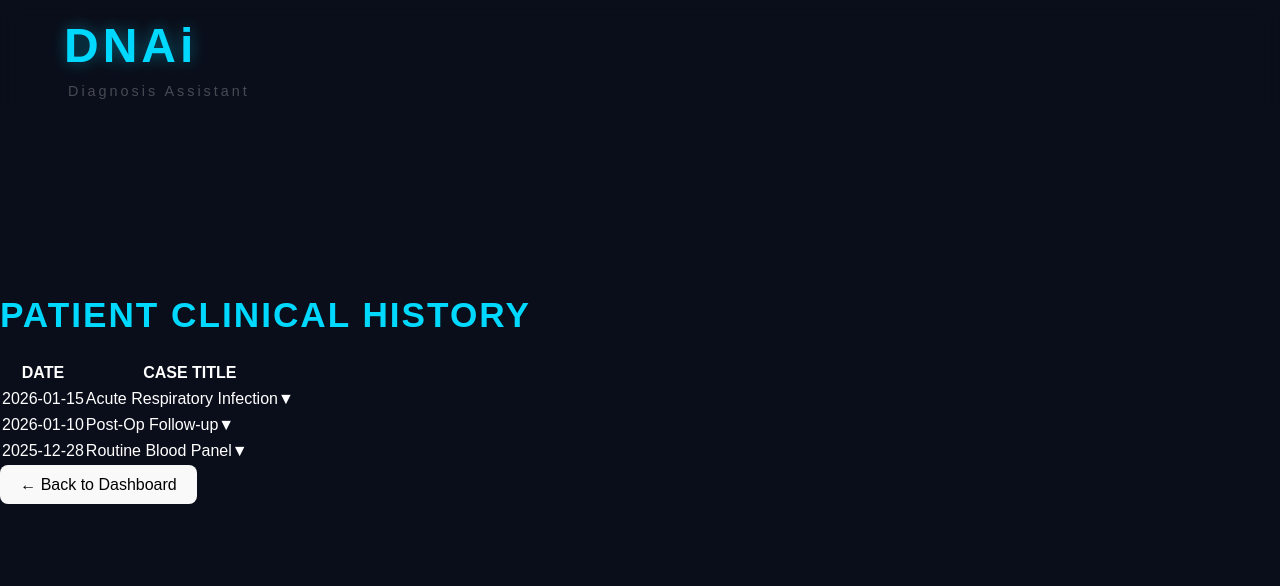
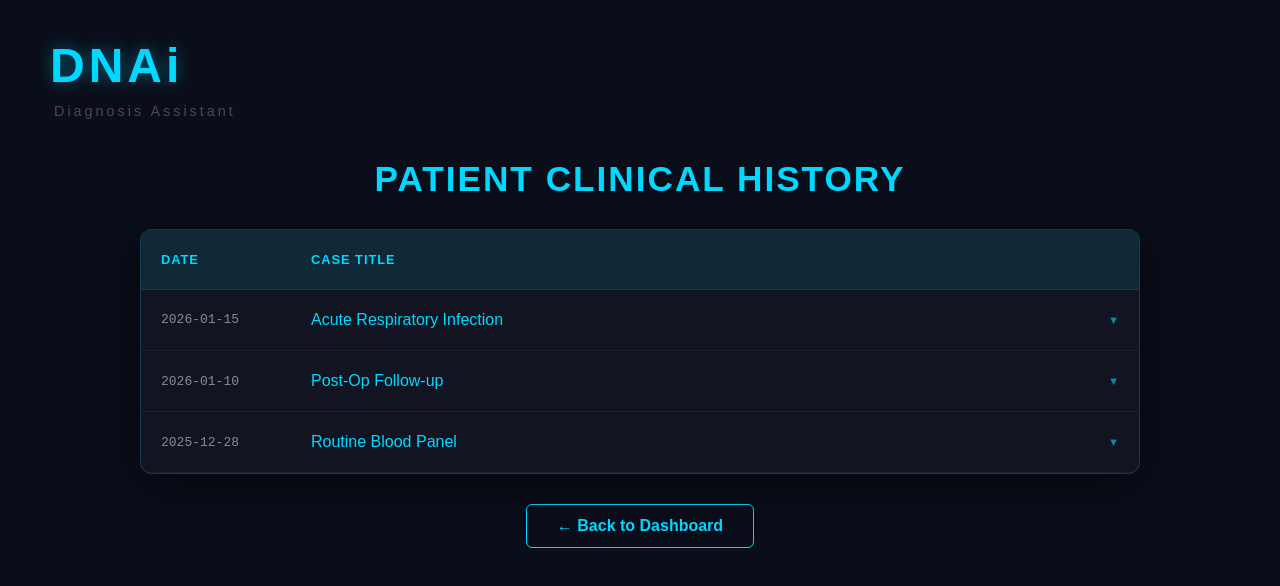
Before and after one commit to kalpeshkarnawat19/DNAi-frontend, a React (Vite) app: page /PatientFile in a window 1280 px wide. Shown: the top 586 px of the page. Built offline with nearby package versions, Linux system fonts and the light colour scheme.

Commit message:
UI for patient file

```diff
--- a/src/css/patientfile.css
+++ b/src/css/patientfile.css
@@ -1,153 +1,138 @@
-:root {
-  --neon-cyan: #00f2ff;
-  --bg-dark: #05070a;
-}
-
-/* 1. Navbar - Pinned to top */
-.branding {
-  position: fixed;
-  top: 0;
-  left: 0;
-  width: 100%;
-  background: rgba(5, 7, 10, 0.95);
-  backdrop-filter: blur(10px);
-  z-index: 100;
-  padding: 20px 5%;
-  box-sizing: border-box; /* Prevents padding from adding to width */
-}
-
-/* 2. Main Viewport */
-.app-viewport.patient-file-layout {
+/* --- 1. LAYOUT & SAFE ZONE --- */
+.patient-file-page {
+  width: 100vw;
+  height: 100vh;
+  background-color: #0a0e1a;
   display: flex;
-  flex-direction: column;
-  align-items: center;
-  height: 100vh;
-  background-color: var(--bg-dark);
+  justify-content: center;
+  padding-top: 160px;
+  /* Offset for DNAi Logo */
   overflow: hidden;
 }
 
-/* 3. Content Wrapper - Fixes the "Shrinking" */
-.file-content {
+.file-content-wrapper {
   width: 90%;
-  max-width: 1200px;
-  display: flex;
-  flex-direction: column;
-  height: calc(100vh - 120px); /* Dynamic height calculation */
-  margin-top: 100px;
-  flex-shrink: 0; /* Prevents the whole box from squishing */
+  max-width: 1000px;
 }
 
-/* 4. Header & Identity Alignment */
-.file-header {
+.page-title {
+  color: #00d9ff;
+  font-size: 2.2rem;
+  margin-bottom: 30px;
+  letter-spacing: 2px;
+}
+
+/* --- 2. THE CLINICAL TABLE --- */
+.table-container {
+  background: rgba(20, 24, 36, 0.8);
+  backdrop-filter: blur(15px);
+  border: 1px solid rgba(0, 217, 255, 0.2);
+  border-radius: 12px;
+  overflow: hidden;
+  box-shadow: 0 10px 40px rgba(0, 0, 0, 0.5);
+}
+
+.clinical-table {
+  width: 100%;
+  border-collapse: collapse;
+  text-align: left;
+}
+
+th {
+  background: rgba(0, 217, 255, 0.1);
+  color: #00d9ff;
+  padding: 20px;
+  font-size: 0.8rem;
+  text-transform: uppercase;
+  letter-spacing: 1px;
+  border-bottom: 1px solid rgba(0, 217, 255, 0.2);
+}
+
+td {
+  padding: 18px 20px;
+  color: rgba(255, 255, 255, 0.9);
+  border-bottom: 1px solid rgba(255, 255, 255, 0.05);
+}
+
+.date-col {
+  width: 150px;
+  color: rgba(255, 255, 255, 0.5);
+  font-family: monospace;
+}
+
+/* --- 3. CLICKABLE TITLE LOGIC --- */
+.title-col.clickable {
+  color: #00d9ff;
+  cursor: pointer;
   display: flex;
   justify-content: space-between;
-  align-items: flex-end;
-  padding-bottom: 20px;
-  border-bottom: 1px solid rgba(0, 242, 255, 0.1);
-  width: 100%; /* Ensures it spans the whole width */
+  align-items: center;
+  transition: all 0.2s ease;
 }
 
-.patient-identity {
-  display: flex;
-  flex-direction: column;
-  align-items: flex-start;
-  gap: 4px;
+.title-col.clickable:hover {
+  background: rgba(0, 217, 255, 0.05);
+  text-shadow: 0 0 8px rgba(0, 217, 255, 0.4);
 }
 
-.patient-identity h1 {
-  font-size: 2.5rem;
-  font-weight: 200;
-  margin: 0;
-  line-height: 1.1;
-  color: white;
+.active-row td {
+  background: rgba(0, 217, 255, 0.08);
 }
 
-.patient-id-badge {
-  color: var(--neon-cyan);
-  letter-spacing: 2px;
-  font-size: 0.9rem;
-  text-transform: uppercase;
-  margin: 0;
-  display: block;
+/* --- 4. REVEALED BODY STYLING --- */
+.detail-row td {
+  background: rgba(0, 0, 0, 0.2);
+  padding: 0;
+  /* Important for the inner div animation */
 }
 
-/* 5. Scrollable Area */
-.table-scroll-container {
-  flex-grow: 1;
-  overflow-y: auto;
-  margin-top: 20px;
-  padding-right: 10px;
-  width: 100%; /* Important: forces container to be wide */
+.body-reveal {
+  padding: 25px 40px;
+  border-left: 3px solid #00d9ff;
+  animation: slideIn 0.3s ease-out;
 }
 
-.history-section {
-  background: rgba(255, 255, 255, 0.02);
-  border: 1px solid rgba(0, 242, 255, 0.1);
-  border-radius: 15px;
-  padding: 30px;
-  backdrop-filter: blur(10px);
-  width: 100%;
-  box-sizing: border-box; /* Includes padding in width calculation */
+.body-reveal strong {
+  color: #00d9ff;
+  display: block;
+  margin-bottom: 10px;
+  font-size: 0.75rem;
 }
 
-/* 6. Table Styling */
-.history-table {
-  width: 100%;
-  border-collapse: separate;
-  border-spacing: 0 12px;
+.body-reveal p {
+  line-height: 1.6;
+  color: rgba(255, 255, 255, 0.8);
 }
 
-.history-table th {
-  text-align: left;
-  padding: 0 15px 15px 15px;
-  color: var(--neon-cyan);
-  text-transform: uppercase;
-  font-size: 0.8rem;
-  border-bottom: 1px solid rgba(0, 242, 255, 0.2);
+@keyframes slideIn {
+  from {
+    opacity: 0;
+    transform: translateY(-5px);
+  }
+
+  to {
+    opacity: 1;
+    transform: translateY(0);
+  }
 }
 
-.history-table td {
-  padding: 25px 20px;
-  background: rgba(255, 255, 255, 0.03);
-  color: rgba(255, 255, 255, 0.9);
-  vertical-align: top;
-  line-height: 1.6;
+.expand-arrow {
+  font-size: 0.7rem;
+  opacity: 0.6;
 }
 
-.visit-date {
-  width: 180px;
-  font-weight: bold;
-  color: var(--neon-cyan);
+.action-footer {
+  margin-top: 30px;
+  display: flex;
+  justify-content: center;
 }
 
-.visit-record {
-  font-size: 0.95rem;
+.back-btn {
+  background: transparent;
+  border: 1px solid #00d9ff;
+  color: #00d9ff;
+  padding: 12px 30px;
+  border-radius: 6px;
+  cursor: pointer;
+  font-weight: bold;
 }
-
-/* Row corner rounding */
-.history-table tr td:first-child { border-radius: 10px 0 0 10px; }
-.history-table tr td:last-child { border-radius: 0 10px 10px 0; }
-
-/* 7. Buttons */
-.glow-button.small {
-  padding: 10px 20px;
-  font-size: 0.8rem;
-  border-radius: 5px;
-  font-weight: bold;
-  cursor: pointer;
-  transition: 0.3s;
-  text-transform: uppercase;
-  background: transparent;
-  color: white;
-  border: 1px solid rgba(255, 255, 255, 0.2);
-}
-
-.glow-button.small:hover {
-  border-color: var(--neon-cyan);
-  color: var(--neon-cyan);
-  box-shadow: 0 0 15px rgba(0, 242, 255, 0.2);
-}
-
-/* Scrollbar Customization */
-.table-scroll-container::-webkit-scrollbar { width: 6px; }
-.table-scroll-container::-webkit-scrollbar-thumb { background: var(--neon-cyan); border-radius: 10px; }
```
